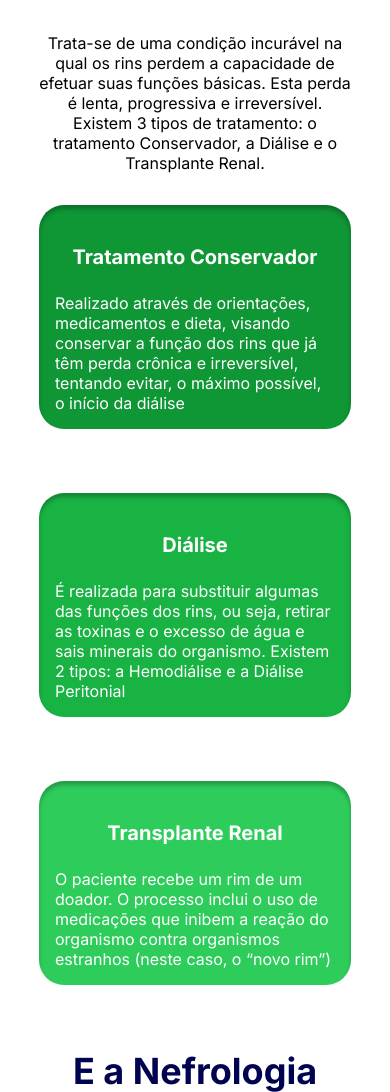
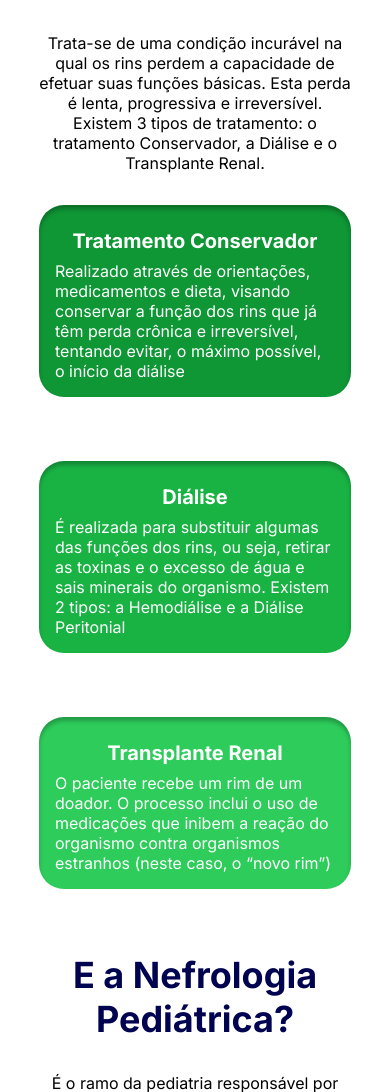
Before and after one commit to TeamHiveAPI/API-2023.2, a Flask app: page / in a window 390 px wide. Shown: the part 2581-3673 px from the top of the page. Run offline with Flask 3, Linux system fonts and the light colour scheme; parts of the project's set-up code (start-up, migrations or seed data) failed here and were passed over.

Commit message:
ajuste cards home

```diff
--- a/app/src/static/style.css
+++ b/app/src/static/style.css
@@ -388,6 +388,16 @@ hr {
     .hero_banner_imagem {
         width: 200px;
     }
+    .card_tratamento, .card_dialise, .card_transplante{
+        width: 360px;
+    }
+    .cards_info{
+        gap: 12px;
+    }
+    .card_tratamento h3, .card_dialise h3, .card_transplante h3 {
+        margin-top: 8px;
+        margin-bottom: 8px;
+    }
 }
 
 @media only screen and (max-width: 768px) {
```
